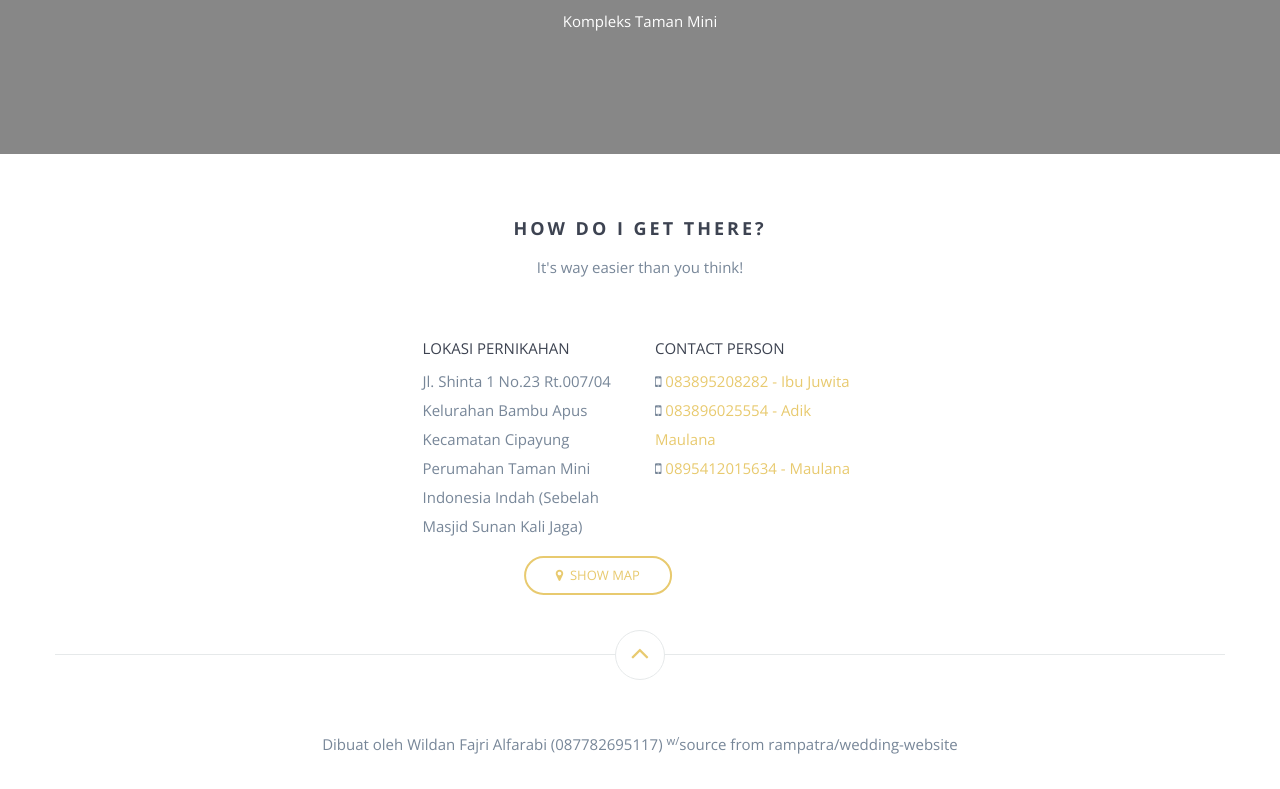
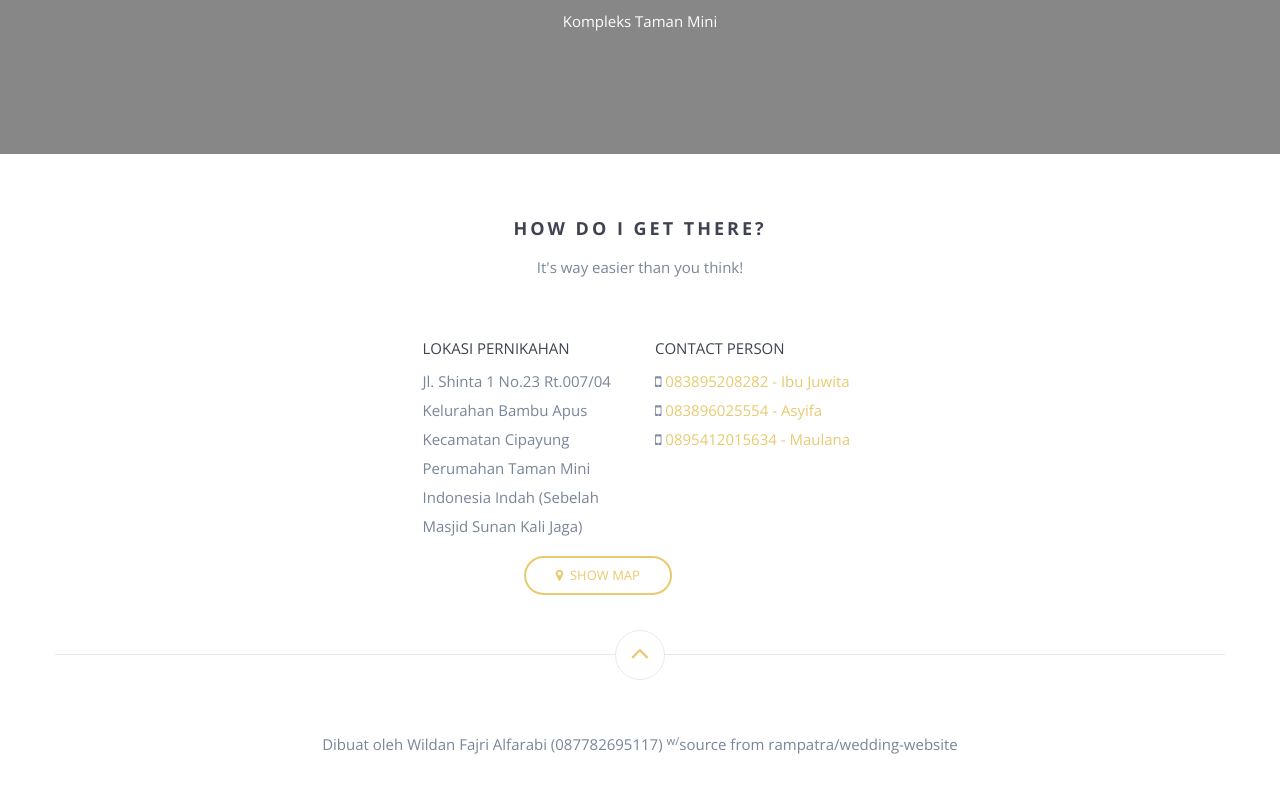
Before and after one commit to invitation-wedding-maulana-suci/invite, a website: page index.html in a window 1280 px wide. Shown: the part 3613-4402 px from the top of the page. Drawn offline with nearby package versions, Linux system fonts and the light colour scheme; files whose address does not match are found by name.

Commit message:
update cp name

```diff
--- a/index.html
+++ b/index.html
@@ -327,7 +327,7 @@
                         <div class="col-md-6">
                             <h5>Contact Person</h5>
                             <p><i class="fa fa-mobile"></i> <a href="tel://+6283895208282">083895208282 - Ibu Juwita</a><br>
-                                <i class="fa fa-mobile"></i> <a href="tel://+6283896025554">083896025554 - Adik Maulana</a><br>
+                                <i class="fa fa-mobile"></i> <a href="tel://+6283896025554">083896025554 - Asyifa</a><br>
                                 <i class="fa fa-mobile"></i> <a href="tel://+62895412015634">0895412015634 - Maulana</a></p>
                         </div>
                     </div>
```
